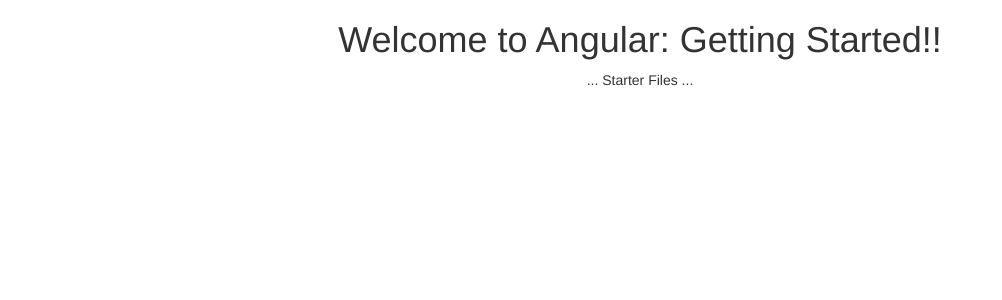
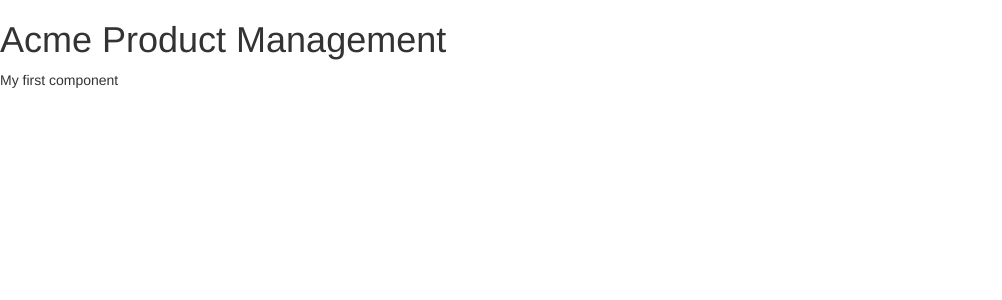
Before and after one commit to DeloitteDigitalAT/pluralsight, an Angular app in the folder angular-getting-tarted/APM/: page / in a window 1280 px wide. Shown: the top 300 px of the page, without its empty margins (0-1002 px from the left). Built offline with nearby package versions, Linux system fonts and the light colour scheme.

Commit message:
Committing all my code

```diff
--- a/angular-getting-tarted/APM/src/app/app.component.html
+++ b/angular-getting-tarted/APM/src/app/app.component.html
@@ -1,7 +1,7 @@
 <!--The whole content below can be removed with the new code.-->
 <div style="text-align:center">
   <h1>
-    Welcome to {{title}}!!
+    Yo! Welcome to {{pageTitle}}!!
   </h1>
   ... Starter Files ...
 </div>
--- a/angular-getting-tarted/APM/src/app/app.component.ts
+++ b/angular-getting-tarted/APM/src/app/app.component.ts
@@ -1,10 +1,14 @@
-import { Component } from '@angular/core';
+import { Component } from "@angular/core";
 
 @Component({
   selector: 'pm-root',
-  templateUrl: './app.component.html',
-  styleUrls: ['./app.component.css']
+  template: `
+    <div><h1>{{pageTitle}}</h1>
+      <div>My first component</div>
+    </div>
+  `
 })
+
 export class AppComponent {
-  title = 'Angular: Getting Started';
+  pageTitle: string = 'Acme Product Management';
 }
```
Also changed, not shown: angular-getting-tarted/APM/src/app/app.module.ts (+3 -7 lines).
